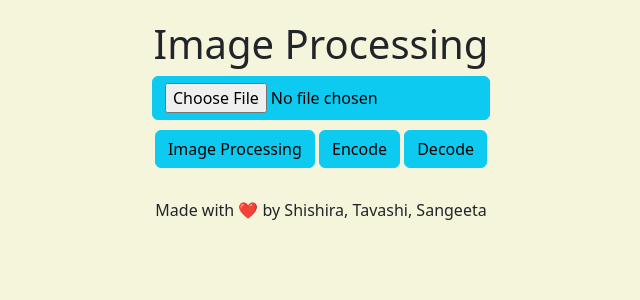
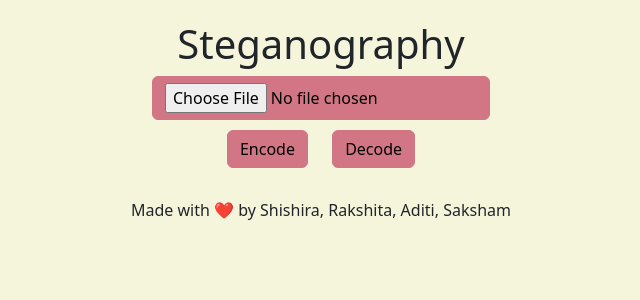
Before and after one commit to shishiraiyar/Image-processing-flask, a Flask app: page / in a window 1280 px wide. Shown: the top 300 px of the page, without its empty margins (319-959 px from the left). Run offline with Flask 2, Linux system fonts and the light colour scheme.

Commit message:
internship

```diff
--- a/static/css/styles.css
+++ b/static/css/styles.css
@@ -5,3 +5,23 @@ body{
 #inputImg{
     margin-bottom: 10px;
 }
+
+.abc{
+    margin-left: 10px;
+    margin-right: 10px;
+}
+
+.btn{
+    background-color:#d27685;
+    border-color: #d27685;
+
+}
+
+.btn:hover{
+    background-color: #d27685;
+}
+
+.btn:active{
+    background-color: #d27685;
+
+}
--- a/static/js/app.js
+++ b/static/js/app.js
@@ -1,8 +1,8 @@
-document.getElementById("imageProcessing").addEventListener("click",async function(){
+// document.getElementById("imageProcessing").addEventListener("click",async function(){
 
-    id = await uploadImage()
-    window.location.replace("/imageProcessing?id=" + id)
-})
+//     id = await uploadImage()
+//     window.location.replace("/imageProcessing?id=" + id)
+// })
 
 document.getElementById("stegEncode").addEventListener("click",async function(){
 
--- a/templates/base.html
+++ b/templates/base.html
@@ -19,7 +19,7 @@
     <div style="text-align: center;">
         {% block buttons %}
         {% endblock %}
-        <p style="margin-top: 30px;">Made with ❤️ by Shishira, Tavashi, Sangeeta</p>
+        <p style="margin-top: 30px;">Made with ❤️ by Shishira, Rakshita, Aditi, Saksham</p>
 
     </div>
 
--- a/templates/index.html
+++ b/templates/index.html
@@ -9,26 +9,16 @@
     <title>Image Processing</title>
 </head>
 <body>
-    <!-- <form method="post" action="/uploadImage" enctype="multipart/form-data">
-        <dl>
-            <p>
-                <input type="file" name="file" class="form-control" autocomplete="off" required>
-            </p>
-        </dl>
-        <p>
-            <input type="submit" value="Submit" class="btn btn-info">
-        </p>
 
-    </form> -->
     <div style="margin-top: 0px;"></div>
     <div style="text-align: center; margin-top: 20px;">
-        <h1>Image Processing</h1>
+        <h1>Steganography</h1>
         <input type="file" id="inputImg" accept="image/*" class="btn btn-info"><br>
-        <button id="imageProcessing" class="btn btn-info">Image Processing</button>
-        <button id="stegEncode" class="btn btn-info">Encode</button>
-        <button id="stegDecode" class="btn btn-info">Decode</button>
+        <!-- <button id="imageProcessing" class="btn btn-info">Image Processing</button> -->
+        <button id="stegEncode" class="btn btn-info abc">Encode</button>
+        <button id="stegDecode" class="btn btn-info abc">Decode</button>
 
-        <p style="margin-top: 30px;">Made with ❤️ by Shishira, Tavashi, Sangeeta</p>
+        <p style="margin-top: 30px;">Made with ❤️ by Shishira, Rakshita, Aditi, Saksham</p>
     </div>
     <script src="../static/js/app.js"></script>
 
```
Also changed, not shown: steganography.py (+6 -5 lines), 1 other file.
